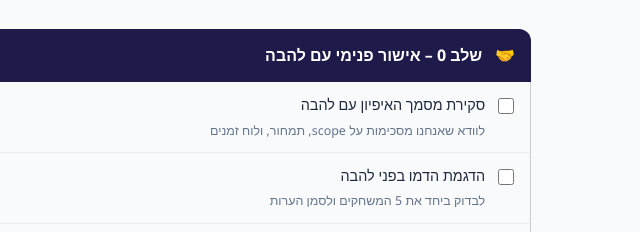
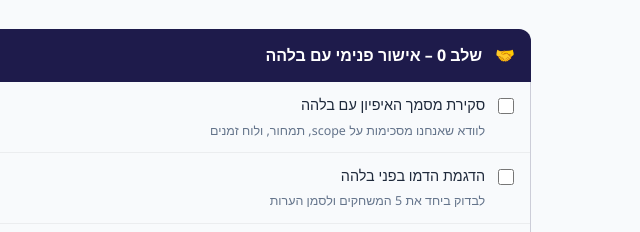
Before and after one commit to shirdesign/english-reut-inbar, a plain HTML site: page tasks.html in a window 1280 px wide. Shown: the part 268-500 px from the top of the page, 515-1155 px from the left. Drawn offline with Linux system fonts and the light colour scheme.

Commit message:
Fix: בלהה not להבה
Co-Authored-By: Claude Sonnet 4.6 <noreply@anthropic.com>

```diff
--- a/tasks.html
+++ b/tasks.html
@@ -99,12 +99,12 @@ body { font-family: 'Segoe UI', Arial, sans-serif; background: #f8fafc; color: #
   <div class="phase phase-0">
     <div class="phase-header">
       <span>🤝</span>
-      <h2>שלב 0 – אישור פנימי עם להבה</h2>
+      <h2>שלב 0 – אישור פנימי עם בלהה</h2>
       <span class="count" id="count-0"></span>
     </div>
     <div class="phase-body">
-      <div class="task"><input type="checkbox" id="t0_1"><label for="t0_1">סקירת מסמך האיפיון עם להבה <span class="sub">לוודא שאנחנו מסכימות על scope, תמחור, ולוח זמנים</span></label><span class="tag tag-red">דחוף</span></div>
-      <div class="task"><input type="checkbox" id="t0_2"><label for="t0_2">הדגמת הדמו בפני להבה <span class="sub">לבדוק ביחד את 5 המשחקים ולסמן הערות</span></label></div>
+      <div class="task"><input type="checkbox" id="t0_1"><label for="t0_1">סקירת מסמך האיפיון עם בלהה <span class="sub">לוודא שאנחנו מסכימות על scope, תמחור, ולוח זמנים</span></label><span class="tag tag-red">דחוף</span></div>
+      <div class="task"><input type="checkbox" id="t0_2"><label for="t0_2">הדגמת הדמו בפני בלהה <span class="sub">לבדוק ביחד את 5 המשחקים ולסמן הערות</span></label></div>
       <div class="task"><input type="checkbox" id="t0_3"><label for="t0_3">סיכום חלוקת עבודה פנימית <span class="sub">מי עושה עיצוב, מי פיתוח, מי תיאום לקוחה</span></label></div>
       <div class="task"><input type="checkbox" id="t0_4"><label for="t0_4">אישור סופי להגשה ללקוחה <span class="sub">שתיכן מסכימות לפני שנשלח לרעות</span></label><span class="tag tag-red">חובה</span></div>
     </div>
```
